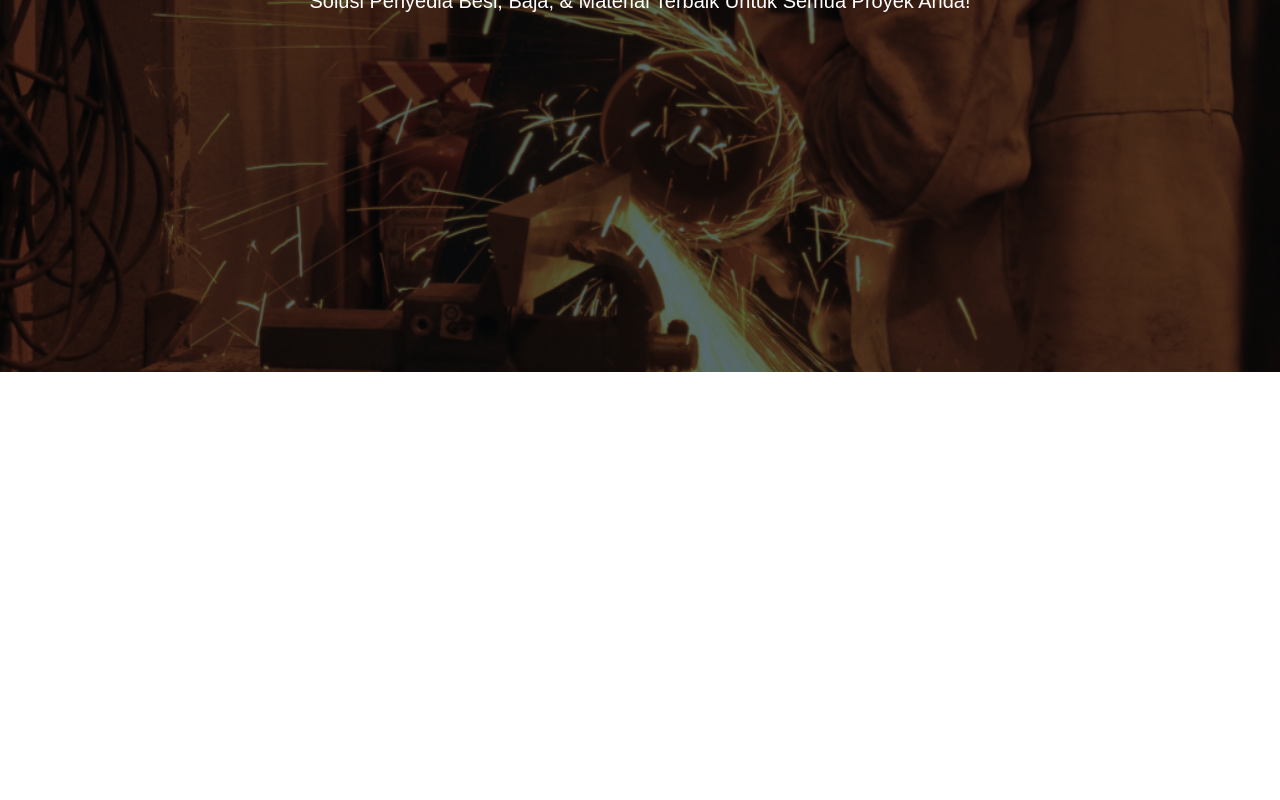
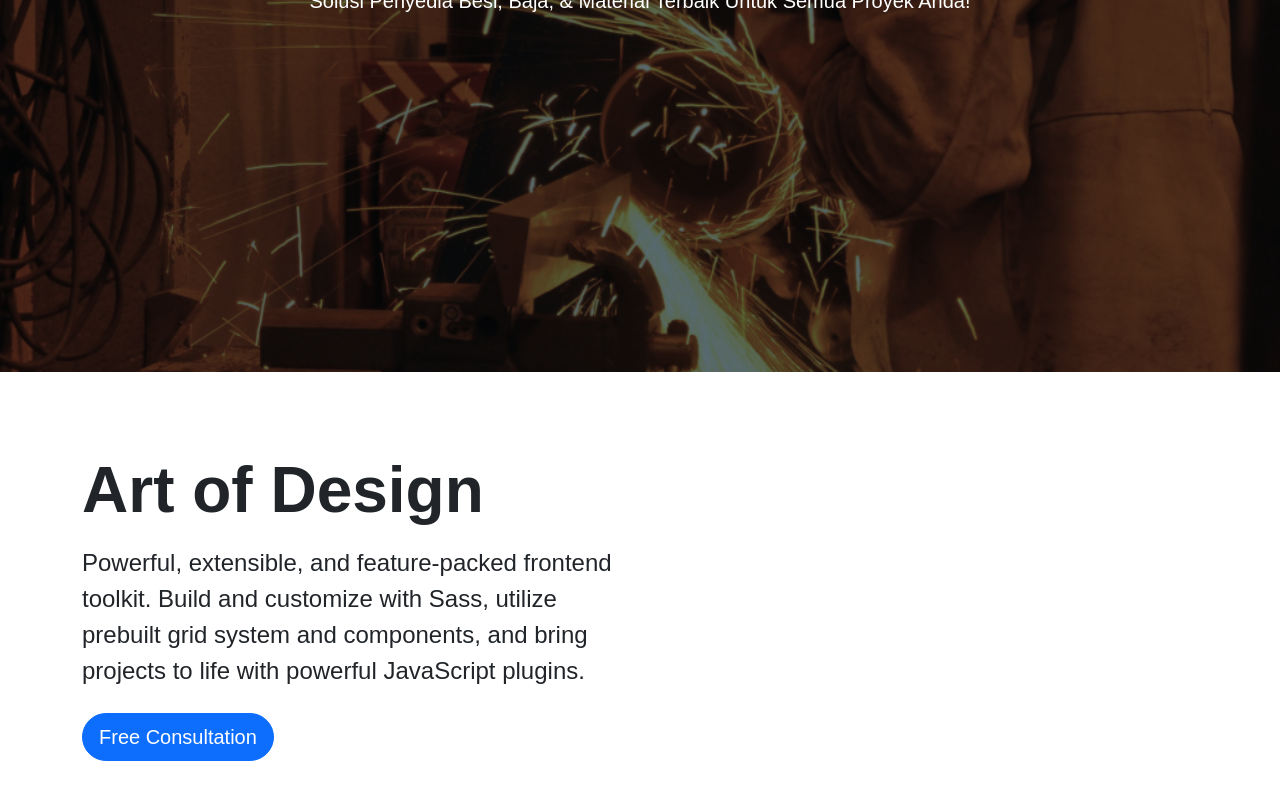
Before and after one commit to YosuaHutasoit/Project-Hasea, a React (Vite) app: page / in a window 1280 px wide. Shown: the part 428-1228 px from the top of the page. Built offline with nearby package versions, Linux system fonts and the light colour scheme.

Commit message:
changes hero-section

```diff
--- a/src/disc/css/main.css
+++ b/src/disc/css/main.css
@@ -125,7 +125,7 @@
 
 }
 
-/* styling HomePage */
+/* styling Home Hero Banner */
 header {
   background-color: white;
 }
@@ -185,5 +185,9 @@ header {
   text-align: center;
 }
 
+/* styling Home About Us*/
+.about-us {
+  margin-top: 80px; /* Mengatur margin-top */
+}
+
 /* styling HomePage */
-/* styling HomePage */
--- a/src/pages/LandingPage.jsx
+++ b/src/pages/LandingPage.jsx
@@ -1,25 +1,24 @@
-import {Container, Row, Col} from "react-bootstrap"
-import HeroBanner from '../assets/img/landingpage/Hero-Banner.png'
-import HeroBanner1 from '../assets/img/landingpage/Hero-Banner1.png'
+import { Container, Row, Col, Button } from "react-bootstrap";
+import HeroBanner from "../assets/img/landingpage/Hero-Banner.png";
 
 // import {} from '../data/index'
-import { useNavigate } from "react-router-dom"
 
 const LandingPage = () => {
-
-  let navigate = useNavigate()
-
   return (
     <div>
       <div className="homepage">
-      <header className="hero-section" style={{ backgroundImage: `url(${HeroBanner})` }}>
+        <header
+          className="hero-section"
+          style={{ backgroundImage: `url(${HeroBanner})` }}
+        >
           <div className="overlay">
             <Container className="text-light hero-content">
               <Row className="align-items-center">
                 <Col md={12}>
                   <h1 className="hero-title">PT HASEA BEDIVAN ANUGERAH</h1>
                   <p className="hero-subtitle">
-                  Solusi Penyedia Besi, Baja, & Material Terbaik Untuk Semua Proyek Anda!
+                    Solusi Penyedia Besi, Baja, & Material Terbaik Untuk Semua
+                    Proyek Anda!
                   </p>
                 </Col>
               </Row>
@@ -28,21 +27,32 @@ const LandingPage = () => {
         </header>
       </div>
       <div className="about-us">
-
-      {/* <div className="kelas w-100 min-vh-100">
-        <Container>
-          <Row>
-            <Col>
-            <img src={HeroBanner1} alt="hero-img" />
-            </Col>
-            <Col>
-            <h1>PT HASEA BEDIIVAN ANUGERAH</h1>
-            <p>Lorem ipsum dolor sit amet consectetur adipisicing elit. Voluptates nostrum harum sed a quisquam illo reprehenderit doloribus inventore? Ratione rem cum earum eligendi quos error harum! Ex quas deserunt nemo culpa, modi impedit quam illum vero in. Quae neque natus assumenda sint unde sed ut ipsum laudantium voluptatibus. Nam, delectus.</p>
-            <button onClick={() => navigate('/aboutus')}>read more..</button>
+        <div className="kelas w-100 min-vh-100">
+          <Container className="overflow-hidden">
+            <Row className="gy-3 gy-lg-0 align-items-lg-center justify-content-lg-between">
+              <Col xs={12} lg={6} className="order-1 order-lg-0">
+                <h2 className="display-3 fw-bold mb-3">Art of Design</h2>
+                <p className="fs-4 mb-4">
+                  Powerful, extensible, and feature-packed frontend toolkit.
+                  Build and customize with Sass, utilize prebuilt grid system
+                  and components, and bring projects to life with powerful
+                  JavaScript plugins.
+                </p>
+                <div className="d-grid gap-2 d-sm-flex">
+                  <Button
+                    variant="primary"
+                    size="lg"
+                    className="bsb-btn-xl rounded-pill"
+                    as="a"
+                    href="/aboutus"
+                  >
+                    Free Consultation
+                  </Button>
+                </div>
               </Col>
             </Row>
           </Container>
-      </div> */}
+        </div>
       </div>
       <div className="products">
         <div className="kelas w-100 min-vh-100"></div>
@@ -54,4 +64,4 @@ const LandingPage = () => {
   );
 };
 
-export default LandingPage
+export default LandingPage;
```
Lines whose indentation alone changed are shown as unchanged.
